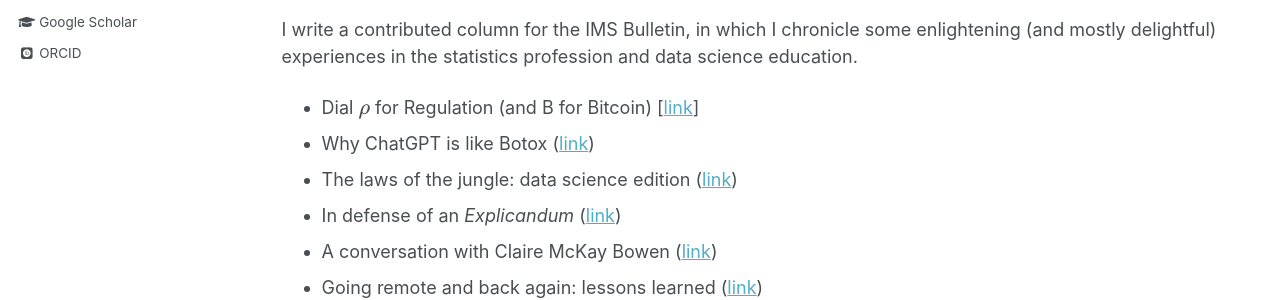
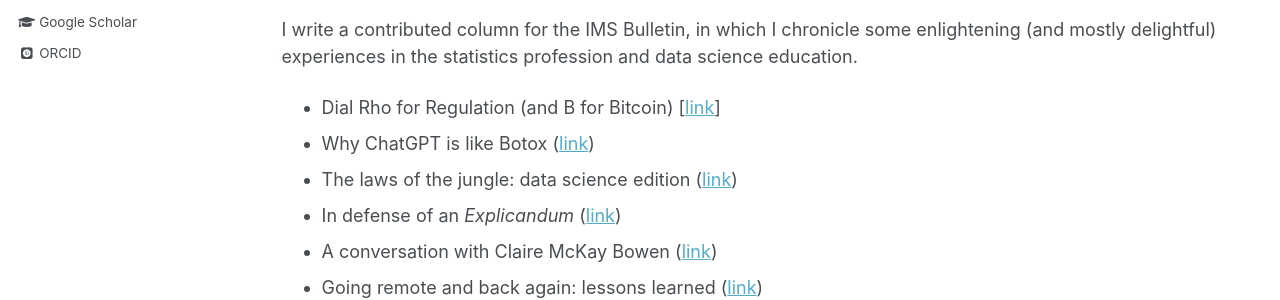
Before and after one commit to RuobinGong/RuobinGong.github.io, a Jekyll site: the page built from _pages/about.md, in a window 1280 px wide and 1122 px high. Shown: the part 389-689 px from the top of the window. Built offline with Jekyll 4.4.1, drawn with Linux system fonts in a browser that asks for light colours; some web fonts are replaced; formulas are drawn with MathJax 3.

```diff
--- a/_pages/about.md
+++ b/_pages/about.md
@@ -20,7 +20,7 @@ Here's [my CV](https://RuobinGong.github.io/files/RG-cv.pdf).
 
 I write a contributed column for the IMS Bulletin, in which I chronicle some enlightening (and mostly delightful) experiences in the statistics profession and data science education.
 
-* Dial $\rho$ for Regulation (and B for Bitcoin) [[link](https://imstat.org/2024/02/15/sound-the-gong-dial-rho-for-regulation-and-b-for-bitcoin/)]
+* Dial Rho for Regulation (and B for Bitcoin) [[link](https://imstat.org/2024/02/15/sound-the-gong-dial-rho-for-regulation-and-b-for-bitcoin/)]
 * Why ChatGPT is like Botox ([link](https://imstat.org/2023/07/16/sound-the-gong-why-chatgpt-is-like-botox/))
 * The laws of the jungle: data science edition ([link](https://imstat.org/2022/12/13/sound-the-gong-the-laws-of-the-jungle-data-science-edition/))
 * In defense of an _Explicandum_ ([link](https://imstat.org/2022/10/01/sound-the-gong-in-defense-of-an-explicandum/))
```
